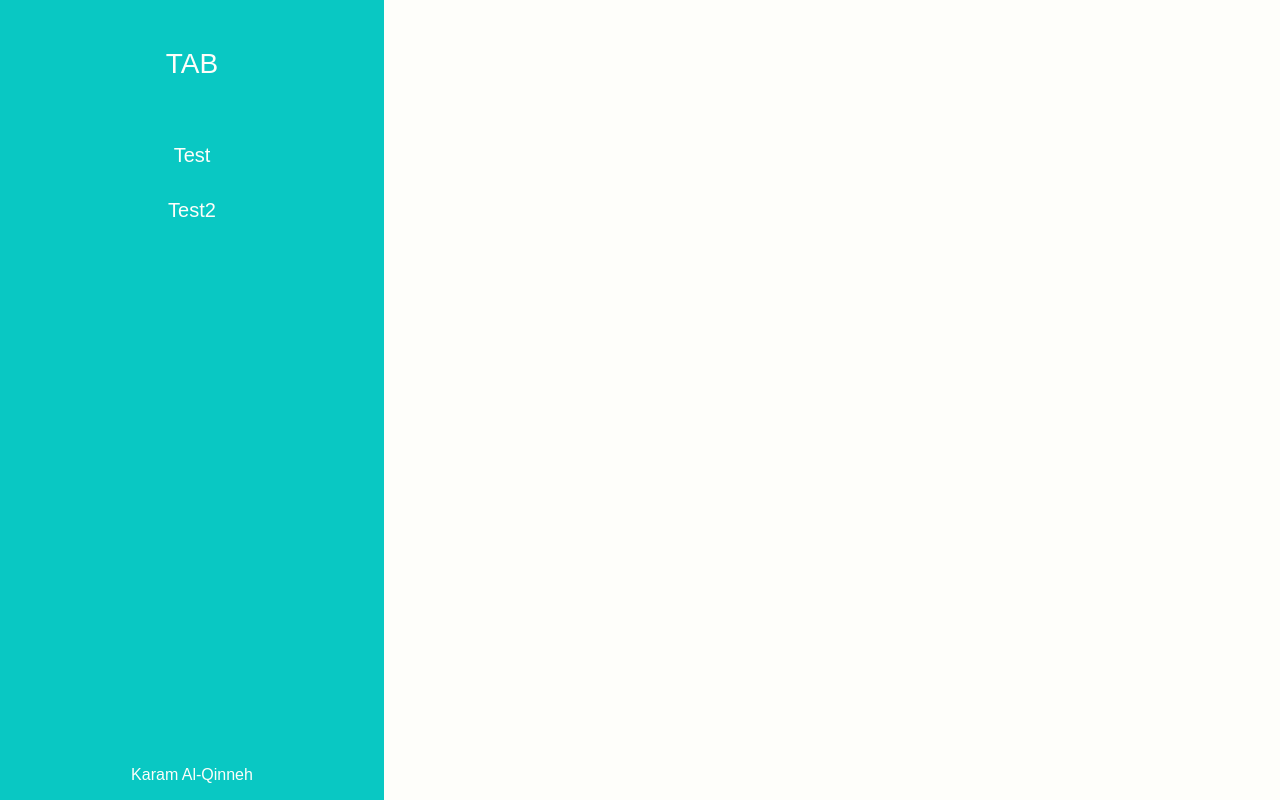
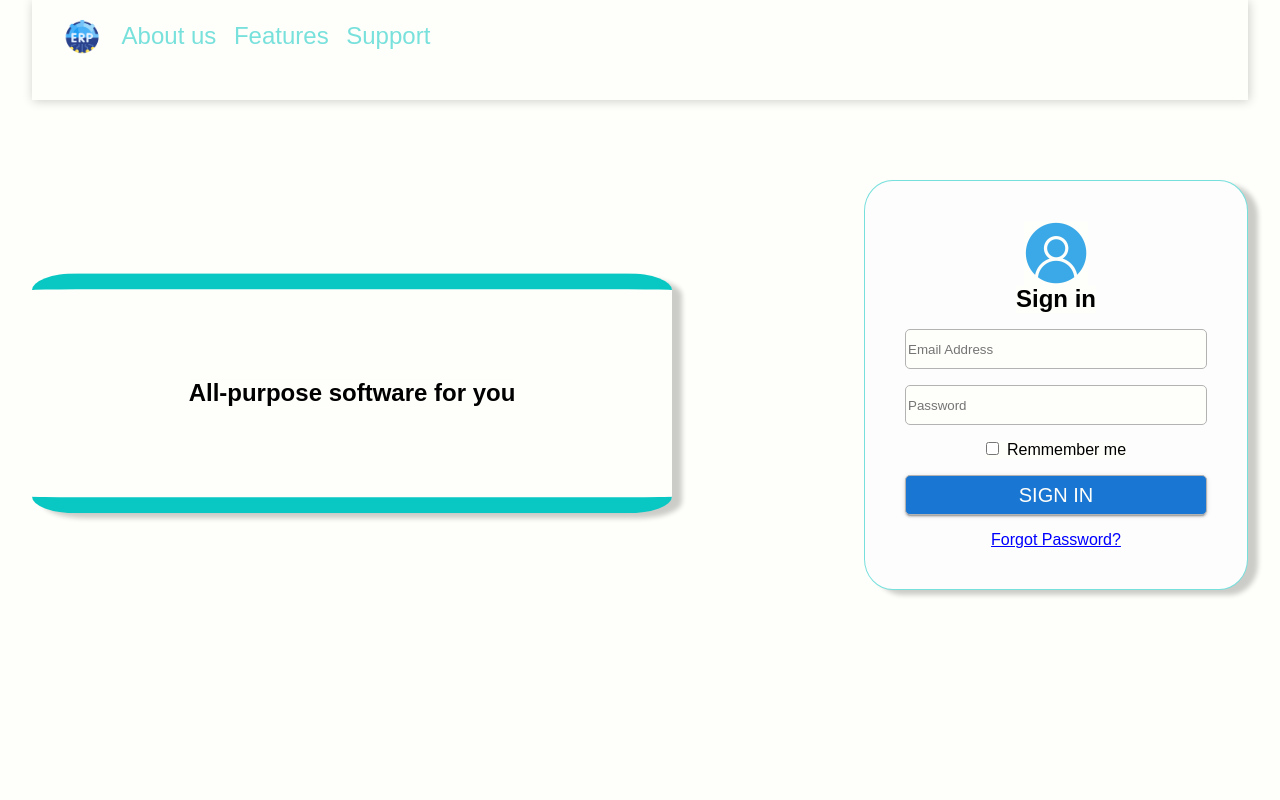
Before and after one commit to karamalqinneh/ERP-system, a React (Create React App) app: page / in a window 1280 px wide. Built offline with nearby package versions, Linux system fonts and the light colour scheme; a web font is replaced by a local one.

Commit message:
added the Home page

```diff
--- a/src/App.js
+++ b/src/App.js
@@ -1,6 +1,6 @@
 import Home from "./components/home/home";
 import { BrowserRouter, Routes, Route } from "react-router-dom";
-import Signin from "./components/auth/auth";
+import Signin from "./components/auth/login";
 
 function App() {
   return (
@@ -8,7 +8,7 @@ function App() {
       <BrowserRouter>
         <Routes>
           <Route path="/" element={<Home />} />
-          <Route path="/home/*" element={<Signin />} />
+          <Route path="/home/*" element={<Home />} />
           <Route path="/scm/*" element={<Home />} />
           <Route path="/hr/*" element={<Home />} />
           <Route path="/crm/*" element={<Home />} />
--- a/src/UI/headers/mainHeader.js
+++ b/src/UI/headers/mainHeader.js
@@ -4,15 +4,15 @@ import logo from "../../assets/logo.png";
 
 const Navbar = styled.nav`
   color: #09c8c3;
-`;
-
-const Container = styled.div`
+  width: 100%;
   display: flex;
   justify-content: flex-start;
   padding: 1rem;
   height: 12.5vh;
   box-shadow: 1px 1px 10px rgba(0, 0, 0, 0.2);
 `;
+
+// const Container = styled.div``;
 
 const Nav = styled.div`
   justify-content: flex-start;
@@ -31,18 +31,14 @@ const Image = styled.img`
   height: 2.667rem;
 `;
 
-function MainHeader() {
+function MainHeader(props) {
   return (
-    <>
-      <Navbar>
-        <Container>
-          <Image src={logo} />
-          <Nav>About us</Nav>
-          <Nav>Features</Nav>
-          <Nav>Support</Nav>
-        </Container>
-      </Navbar>
-    </>
+    <Navbar className={props.className}>
+      <Image src={logo} />
+      <Nav>About us</Nav>
+      <Nav>Features</Nav>
+      <Nav>Support</Nav>
+    </Navbar>
   );
 }
 
--- a/src/components/auth/auth.js
+++ b/src/components/auth/login.js
@@ -54,9 +54,9 @@ const Link = styled.a`
   color: blue;
 `;
 
-function Signin() {
+function Signin(props) {
   return (
-    <Form>
+    <Form className={props.className}>
       <Image src={login} />
       <h1>Sign in</h1>
       <Input type="email" placeholder="Email Address" />
--- a/src/components/home/home.js
+++ b/src/components/home/home.js
@@ -1,25 +1,35 @@
-import SideBar from "../../UI/side-bar/sideBar";
-import { useState } from "react";
+import styled from "styled-components";
+import MainHeader from "../../UI/headers/mainHeader";
+import Signin from "../auth/login";
+import Slogan from "./slogan";
 
-function Home() {
-  let data = [
-    {
-      tabName: "Test",
-      actionName: () => {
-        console.log("Working");
-      },
-    },
-    {
-      tabName: "Test2",
-      actionName: () => {
-        console.log("Working");
-      },
-    },
-  ];
+const Section = styled.section`
+  display: grid;
+  grid-template-rows: auto 10vh auto 10vh auto 15vh auto;
+  grid-template-columns: auto auto 15vw auto auto;
+  justify-content: center;
+  align-items: center;
+`;
+
+const StyledMainHeader = styled(MainHeader)`
+  grid-area: 1 / 1 / 2 / 5;
+`;
+
+const StyledSignin = styled(Signin)`
+  grid-area: 3 / 4 / 4 / 5;
+`;
+
+const StyledSlogan = styled(Slogan)`
+  grid-area: 3 / 2 / 4 / 3;
+`;
+
+function Home(props) {
   return (
-    <>
-      <SideBar tabsData={data} />
-    </>
+    <Section>
+      <StyledMainHeader></StyledMainHeader>
+      <StyledSignin></StyledSignin>
+      <StyledSlogan></StyledSlogan>
+    </Section>
   );
 }
 
--- /dev/null
+++ b/src/components/home/slogan.js
@@ -0,0 +1,35 @@
+import styled from "styled-components";
+import { keyframes } from "styled-components";
+
+const float = keyframes`
+0%,
+100% {
+  transform: translateY(0rem);
+}
+50% {
+  transform: translateY(1.5rem);
+}
+`;
+
+const Container = styled.div`
+  width: 50vw;
+  height: 30vh;
+  display: flex;
+  justify-content: center;
+  align-items: center;
+  border-top: 2vh solid rgb(9, 200, 195);
+  border-bottom: 2vh solid rgb(9, 200, 195);
+  box-shadow: 10px 5px 5px rgba(0, 0, 0, 0.2);
+  animation: ${float} 3s linear infinite;
+  border-radius: 7%;
+`;
+
+function Slogan(props) {
+  return (
+    <Container className={props.className}>
+      <h1>All-purpose software for you</h1>
+    </Container>
+  );
+}
+
+export default Slogan;
```
Also changed, not shown: src/components/HR/HR.js (deleted, +0 -12 lines).
